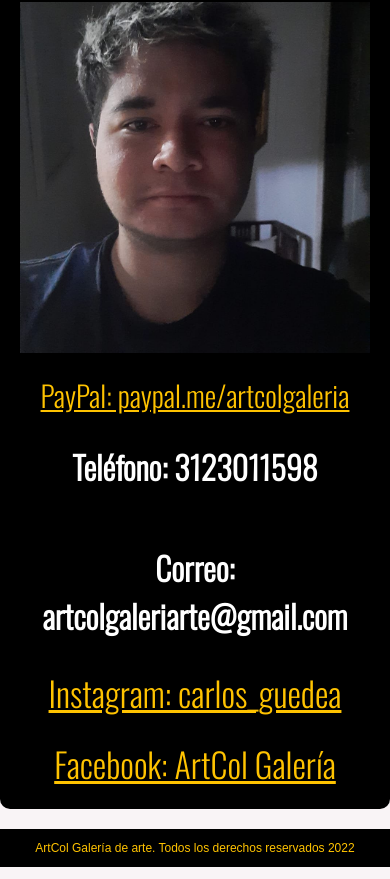
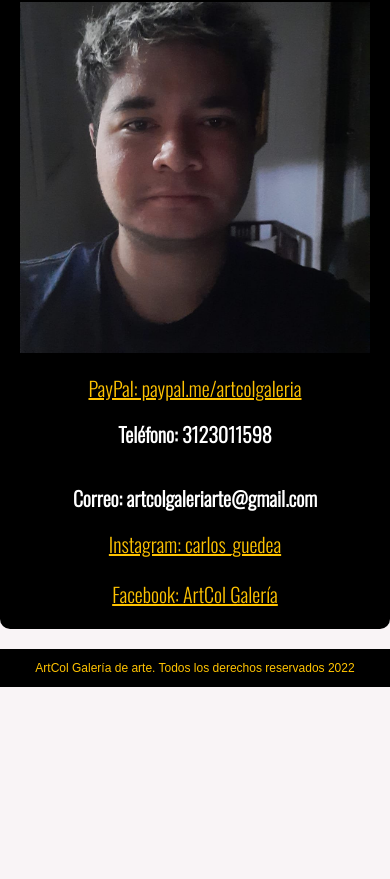
Before and after one commit to CarlosGuedea/Pagina-web-2, a plain HTML site: page ventas.html in a window 390 px wide. Shown: the part 899-1778 px from the top of the page. After the commit the page ends 1598 px from the top, so only its background shows below. Drawn offline with nearby package versions, Linux system fonts and the light colour scheme.

Commit message:
resolución 1100

```diff
--- a/CSS/styles.css
+++ b/CSS/styles.css
@@ -174,10 +174,42 @@ h3{
     text-decoration: underline;
 }
 
+@media(max-width: 1100px){
+    .portada__paypal{
+        font-size: 2rem;
+    }
+}
+
+.portada__telefono{
+
+}
+
+@media(max-width: 1100px){
+    .portada__telefono{
+        font-size: 2rem;
+    }
+}
+
+.portada__correo{
+
+}
+
+@media(max-width: 1100px){
+    .portada__correo{
+        font-size: 2rem;
+    }
+}
+
 .portada__instagram{
     color:var(--secundario);
     font-size: 3.4rem;
     text-decoration: underline;
+}
+
+@media(max-width: 1100px){
+    .portada__instagram{
+        font-size: 2rem;
+    }
 }
 
 .portada__facebook{
@@ -185,6 +217,12 @@ h3{
     color: var(--secundario);
     font-size: 3.4rem;
     text-decoration: underline;
+}
+
+@media(max-width: 1100px){
+    .portada__facebook{
+        font-size: 2rem;
+    }
 }
 
 /** Footer**/
```
